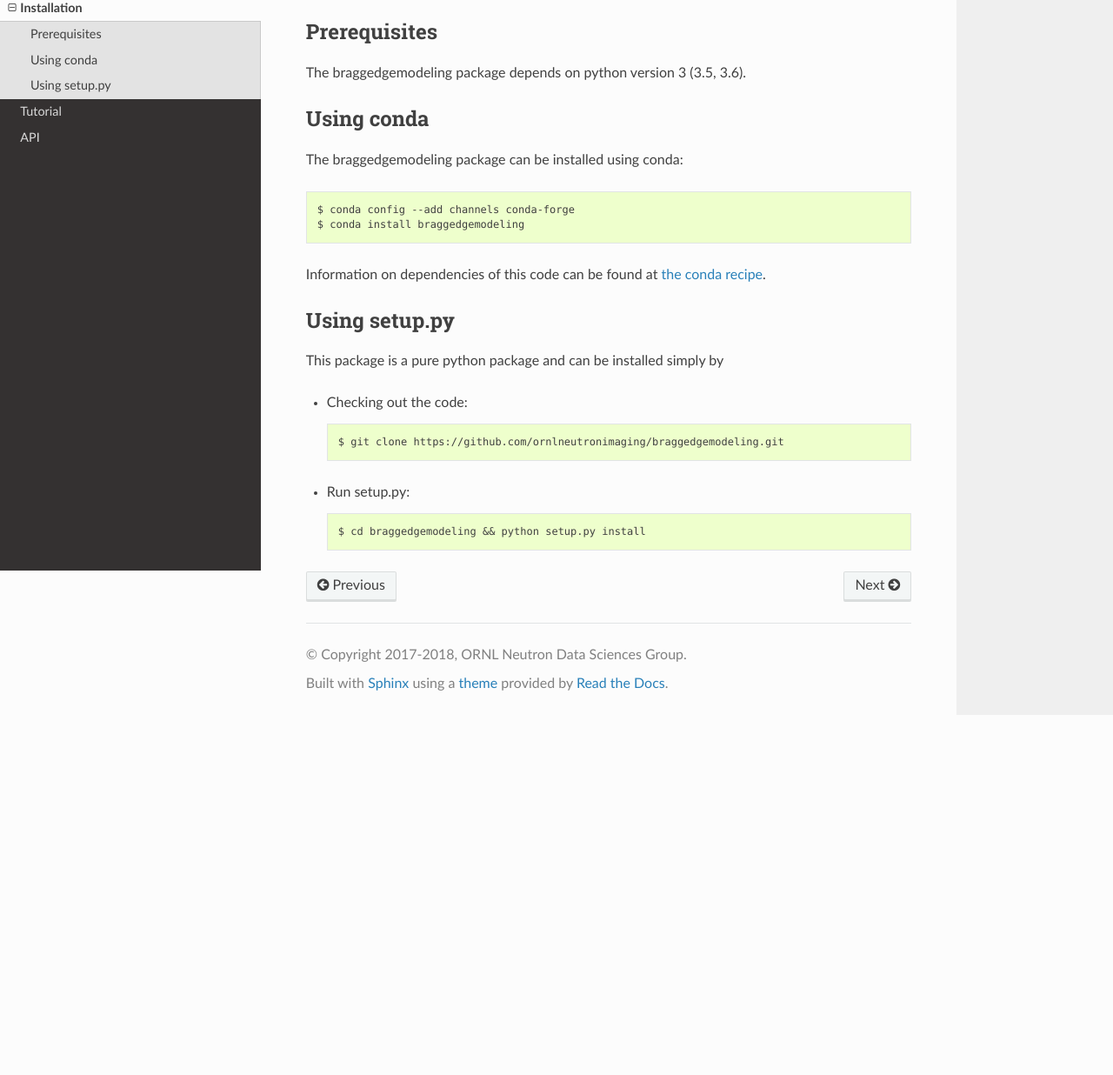
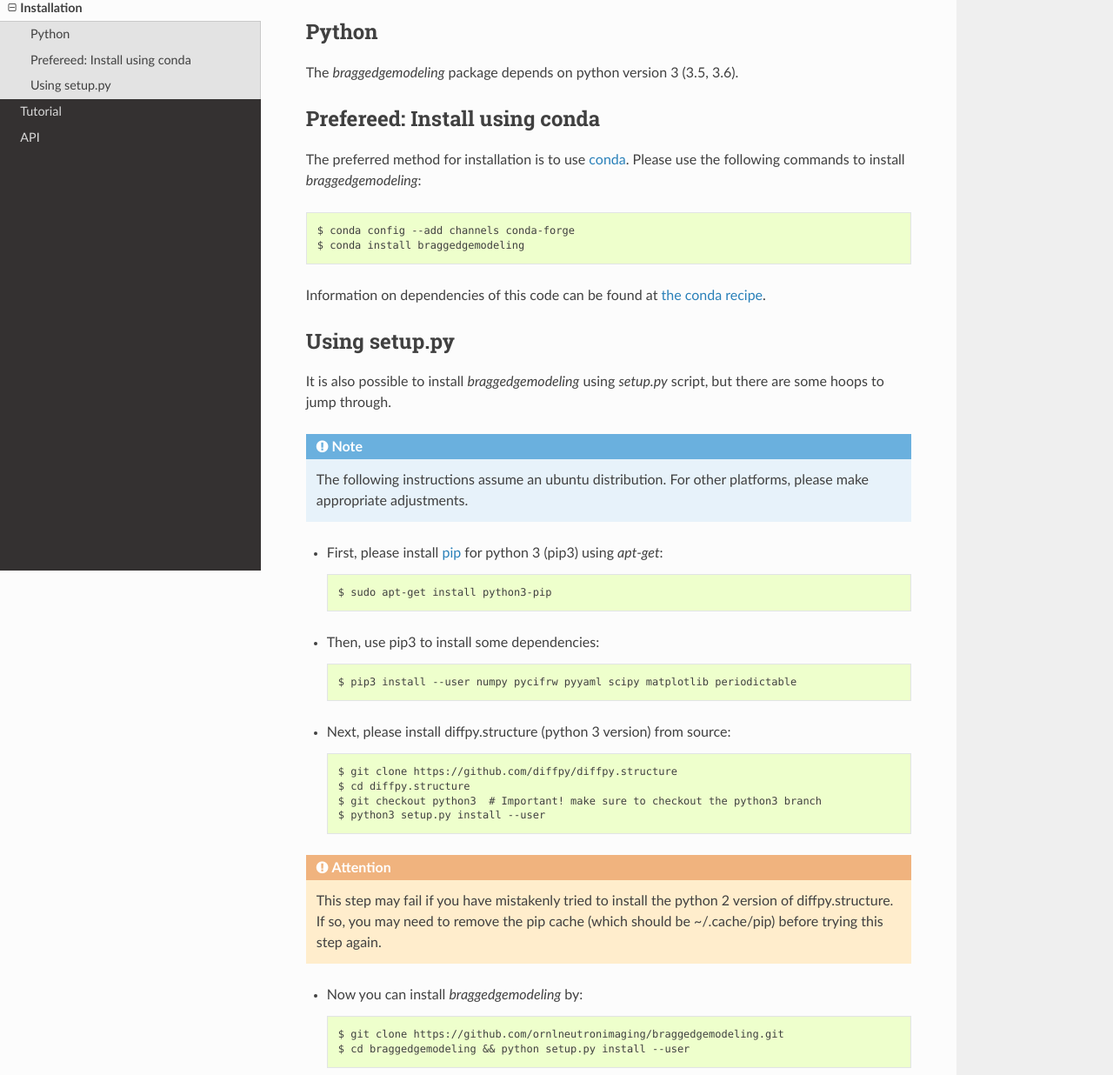
Before and after one commit to ornlneutronimaging/braggedgemodeling, a plain HTML site: page installation.html in a window 1280 px wide. Shown: the part 144-1380 px from the top of the page at 87% size. Before the commit the page ends 966 px from the top, so only its background shows below. Drawn offline with nearby package versions, Linux system fonts and the light colour scheme; some packages are replaced by stand-ins of ours.

Commit message:
Refs #23. update isntallation instruction

```diff
--- a/installation.html
+++ b/installation.html
@@ -81,8 +81,8 @@
               <p class="caption"><span class="caption-text">Contents:</span></p>
 <ul class="current">
 <li class="toctree-l1 current"><a class="current reference internal" href="#">Installation</a><ul>
-<li class="toctree-l2"><a class="reference internal" href="#prerequisites">Prerequisites</a></li>
-<li class="toctree-l2"><a class="reference internal" href="#using-conda">Using conda</a></li>
+<li class="toctree-l2"><a class="reference internal" href="#python">Python</a></li>
+<li class="toctree-l2"><a class="reference internal" href="#prefereed-install-using-conda">Prefereed: Install using conda</a></li>
 <li class="toctree-l2"><a class="reference internal" href="#using-setup-py">Using setup.py</a></li>
 </ul>
 </li>
@@ -154,13 +154,14 @@
 
   <div class="section" id="installation">
 <span id="id1"></span><h1>Installation<a class="headerlink" href="#installation" title="Permalink to this headline">¶</a></h1>
-<div class="section" id="prerequisites">
-<h2>Prerequisites<a class="headerlink" href="#prerequisites" title="Permalink to this headline">¶</a></h2>
-<p>The braggedgemodeling package depends on python version 3 (3.5, 3.6).</p>
+<div class="section" id="python">
+<h2>Python<a class="headerlink" href="#python" title="Permalink to this headline">¶</a></h2>
+<p>The <cite>braggedgemodeling</cite> package depends on python version 3 (3.5, 3.6).</p>
 </div>
-<div class="section" id="using-conda">
-<h2>Using conda<a class="headerlink" href="#using-conda" title="Permalink to this headline">¶</a></h2>
-<p>The braggedgemodeling package can be installed using conda:</p>
+<div class="section" id="prefereed-install-using-conda">
+<h2>Prefereed: Install using conda<a class="headerlink" href="#prefereed-install-using-conda" title="Permalink to this headline">¶</a></h2>
+<p>The preferred method for installation is to use <a class="reference external" href="https://conda.io/">conda</a>.
+Please use the following commands to install <cite>braggedgemodeling</cite>:</p>
 <div class="highlight-default notranslate"><div class="highlight"><pre><span></span>$ conda config --add channels conda-forge
 $ conda install braggedgemodeling
 </pre></div>
@@ -169,15 +170,41 @@ $ conda install braggedgemodeling
 </div>
 <div class="section" id="using-setup-py">
 <h2>Using setup.py<a class="headerlink" href="#using-setup-py" title="Permalink to this headline">¶</a></h2>
-<p>This package is a pure python package and can be installed simply by</p>
+<p>It is also possible to install <cite>braggedgemodeling</cite> using <cite>setup.py</cite> script,
+but there are some hoops to jump through.</p>
+<div class="admonition note">
+<p class="first admonition-title">Note</p>
+<p class="last">The following instructions assume an ubuntu distribution. For other platforms, please make appropriate adjustments.</p>
+</div>
 <ul>
-<li><p class="first">Checking out the code:</p>
-<div class="highlight-default notranslate"><div class="highlight"><pre><span></span>$ git clone https://github.com/ornlneutronimaging/braggedgemodeling.git
+<li><p class="first">First, please install <a class="reference external" href="https://pypi.org/project/pip/">pip</a> for python 3 (pip3) using <cite>apt-get</cite>:</p>
+<div class="highlight-default notranslate"><div class="highlight"><pre><span></span>$ sudo apt-get install python3-pip
 </pre></div>
 </div>
 </li>
-<li><p class="first">Run setup.py:</p>
-<div class="highlight-default notranslate"><div class="highlight"><pre><span></span>$ cd braggedgemodeling &amp;&amp; python setup.py install
+<li><p class="first">Then, use pip3 to install some dependencies:</p>
+<div class="highlight-default notranslate"><div class="highlight"><pre><span></span>$ pip3 install --user numpy pycifrw pyyaml scipy matplotlib periodictable
+</pre></div>
+</div>
+</li>
+<li><p class="first">Next, please install diffpy.structure (python 3 version) from source:</p>
+<div class="highlight-default notranslate"><div class="highlight"><pre><span></span>$ git clone https://github.com/diffpy/diffpy.structure
+$ cd diffpy.structure
+$ git checkout python3  # Important! make sure to checkout the python3 branch
+$ python3 setup.py install --user
+</pre></div>
+</div>
+</li>
+</ul>
+<div class="admonition attention">
+<p class="first admonition-title">Attention</p>
+<p class="last">This step may fail if you have mistakenly tried to install the python 2 version of diffpy.structure.
+If so, you may need to remove the pip cache (which should be ~/.cache/pip) before trying this step again.</p>
+</div>
+<ul>
+<li><p class="first">Now you can install <cite>braggedgemodeling</cite> by:</p>
+<div class="highlight-default notranslate"><div class="highlight"><pre><span></span>$ git clone https://github.com/ornlneutronimaging/braggedgemodeling.git
+$ cd braggedgemodeling &amp;&amp; python setup.py install --user
 </pre></div>
 </div>
 </li>
```
Also changed, not shown: searchindex.js (+1 -1 lines), _sources/installation.rst.txt.
